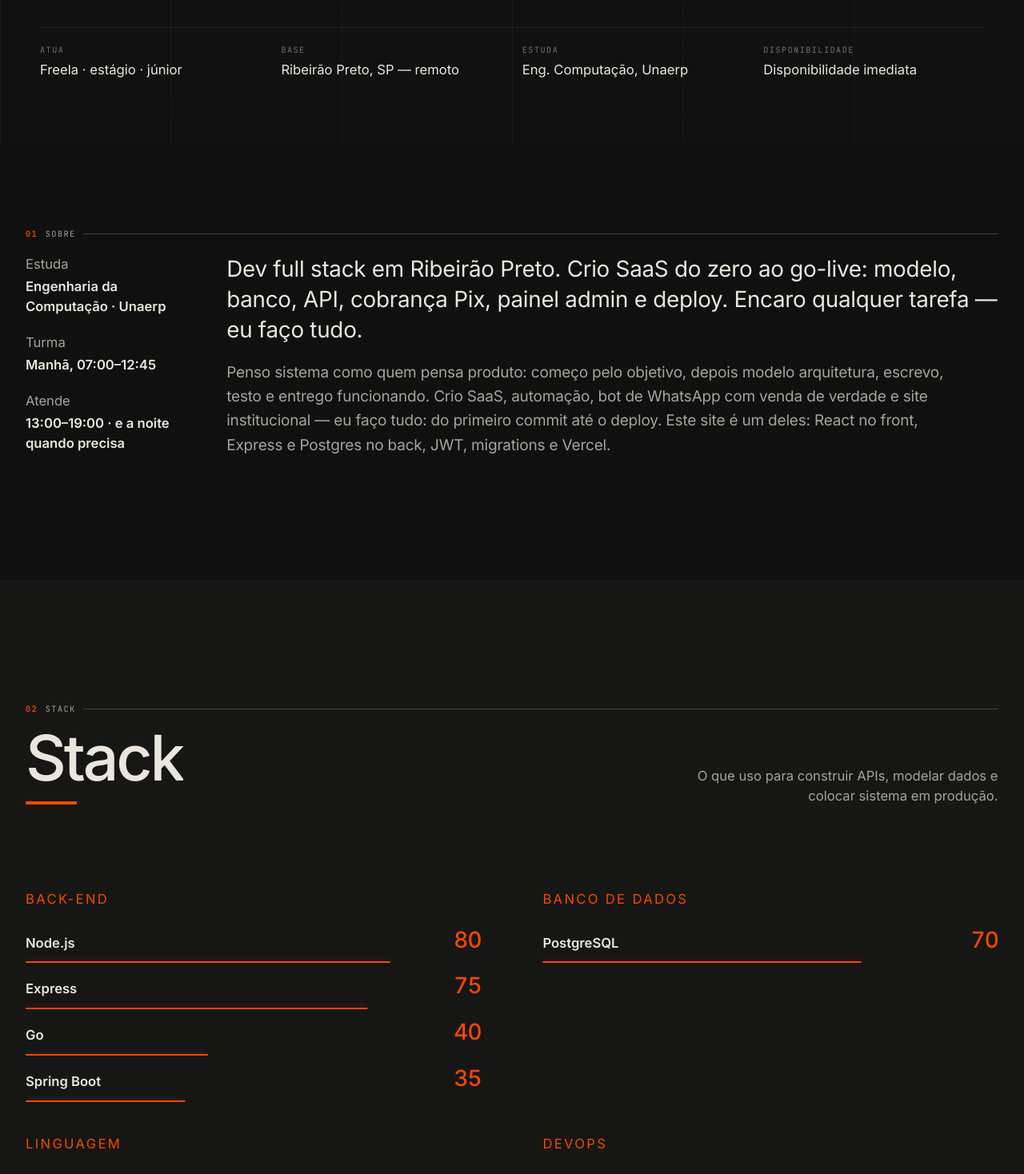
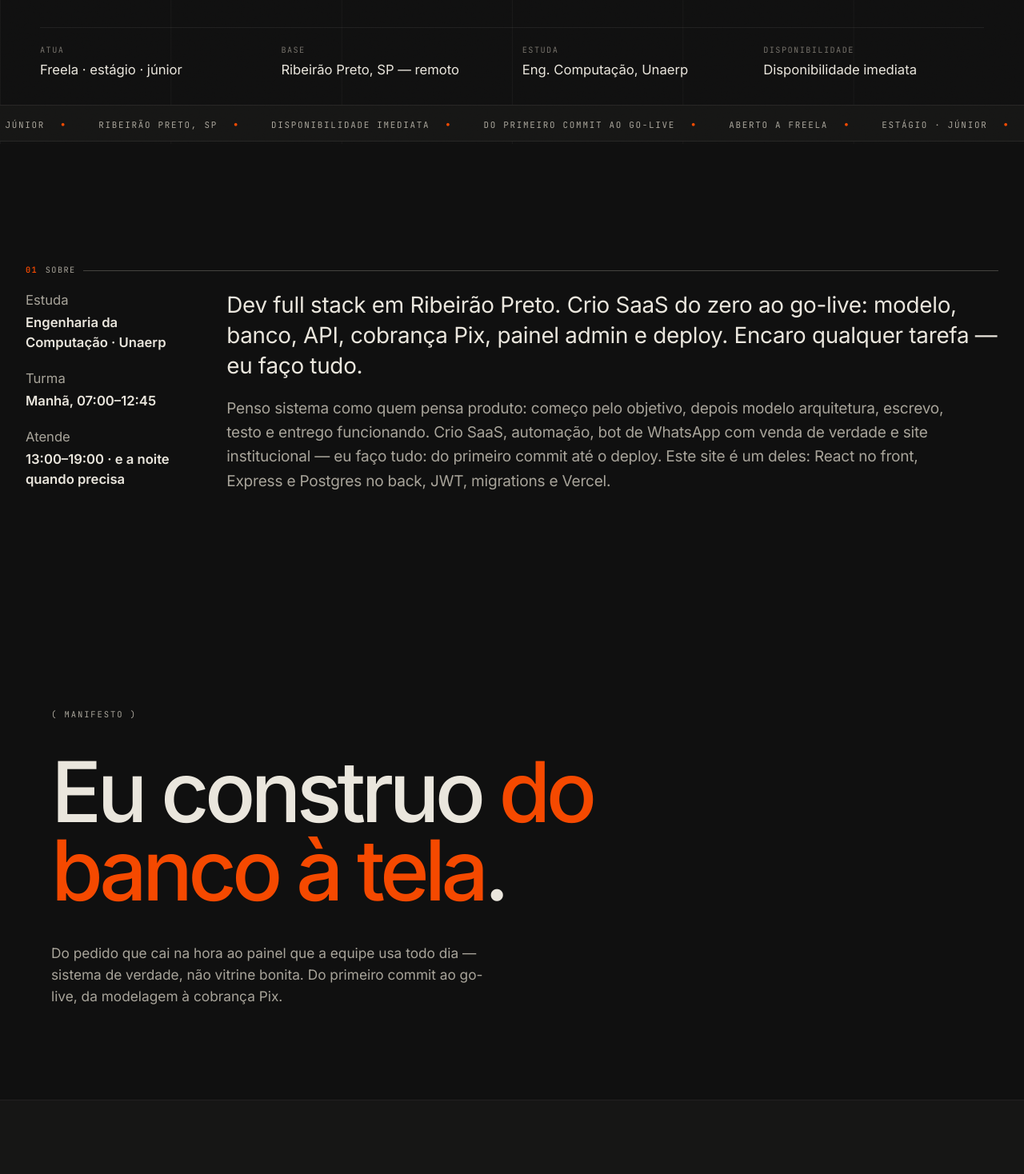
Before and after one commit to 2jjj/portfolio, a React (Vite) app: page / in a window 1280 px wide. Shown: the part 620-2088 px from the top of the page at 80% size. Built offline with nearby package versions, Linux system fonts and the light colour scheme; no server answers.

Commit message:
feat(site): manifesto, ticker, github open source e char-roll no hero

```diff
--- a/src/components/CodeChallenge.tsx
+++ b/src/components/CodeChallenge.tsx
@@ -109,7 +109,7 @@ const CodeChallenge = () => {
   return (
     <section className="challenge" aria-labelledby="challenge-title">
       <p className="band-kicker">
-        <span className="num">07</span>Teste
+        <span className="num">08</span>Teste
       </p>
       <h2 id="challenge-title" className="challenge-title">
         Você aguenta código ao vivo?
--- a/src/components/Contact.tsx
+++ b/src/components/Contact.tsx
@@ -63,7 +63,7 @@ const Contact = () => {
   return (
     <section id="contact" className="band">
       <div className="page">
-        <p className="band-kicker"><span className="num">06</span>Contato</p>
+        <p className="band-kicker"><span className="num">07</span>Contato</p>
         <div className="contact-row reveal">
           <p className="contact-sentence">
             Aceito vaga júnior, estágio e projeto fechado.
--- a/src/components/GitHubSection.tsx
+++ b/src/components/GitHubSection.tsx
@@ -1,22 +1,28 @@
 import { ArrowUpRight, GitFork, Github, Star } from "lucide-react";
 import { useGitHubRepos } from "@/hooks/use-public-api";
 
+/**
+ * Open source — prova viva de GitHub público.
+ */
 const GitHubSection = () => {
   const { data: repos } = useGitHubRepos();
 
   if (repos.length === 0) return null;
 
   return (
-    <section id="github" className="section">
-      <div className="section-inner">
-        <div className="section-label">Open source</div>
-        <h2 className="section-title marker-fill">
-          Código no <span>GitHub</span>
-        </h2>
-        <p className="section-copy">
-          Repositórios públicos que mostram como eu penso: APIs pequenas,
-          ferramentas de linha de comando e projetos full stack.
+    <section id="github" className="band">
+      <div className="page">
+        <p className="band-kicker">
+          <span className="num">05</span>Open source
         </p>
+
+        <div className="band-head reveal">
+          <h2>Código no GitHub</h2>
+          <p>
+            Repositórios públicos que mostram como eu penso: APIs pequenas,
+            ferramentas de linha de comando e projetos full stack.
+          </p>
+        </div>
 
         <div className="github-grid">
           {repos.slice(0, 4).map((repo, index) => (
--- a/src/components/Hero.tsx
+++ b/src/components/Hero.tsx
@@ -27,7 +27,24 @@ const Hero = () => {
           Desenvolvedor full stack — {location}
         </p>
 
-        <h1 className="hero-name">Pedro Sakamoto</h1>
+        <h1 className="hero-name" aria-label="Pedro Sakamoto">
+          {"Pedro Sakamoto".split("").map((ch, index) =>
+            ch === " " ? (
+              <span key={index} className="hero-ch hero-ch-space" aria-hidden="true">
+                &nbsp;
+              </span>
+            ) : (
+              <span
+                key={index}
+                className="hero-ch"
+                aria-hidden="true"
+                style={{ transitionDelay: `${index * 22}ms` }}
+              >
+                {ch}
+              </span>
+            )
+          )}
+        </h1>
 
         <p className="hero-lede">{description}</p>
 
--- /dev/null
+++ b/src/components/Manifesto.tsx
@@ -0,0 +1,51 @@
+import { useEffect, useRef } from "react";
+
+/**
+ * Manifesto: a frase grande antes do meu raio-x.
+ * Aparece com clip-path wipe, como corte de filme.
+ */
+const Manifesto = () => {
+  const ref = useRef<HTMLElement | null>(null);
+
+  useEffect(() => {
+    const el = ref.current;
+    if (!el) return;
+
+    if (window.matchMedia("(prefers-reduced-motion: reduce)").matches) {
+      el.classList.add("is-in");
+      return;
+    }
+
+    const observer = new IntersectionObserver(
+      (entries) => {
+        entries.forEach((entry) => {
+          if (entry.isIntersecting) {
+            el.classList.add("is-in");
+            observer.disconnect();
+          }
+        });
+      },
+      { threshold: 0.35 }
+    );
+    observer.observe(el);
+    return () => observer.disconnect();
+  }, []);
+
+  return (
+    <section id="manifesto" className="manifesto" ref={ref} aria-label="Manifesto">
+      <div className="page">
+        <p className="manifesto-kicker">( manifesto )</p>
+        <h2 className="manifesto-heavy">
+          Eu construo <em>do banco à tela</em>.
+        </h2>
+        <p className="manifesto-sub">
+          Do pedido que cai na hora ao painel que a equipe usa todo dia —
+          sistema de verdade, não vitrine bonita. Do primeiro commit ao go-live,
+          da modelagem à cobrança Pix.
+        </p>
+      </div>
+    </section>
+  );
+};
+
+export default Manifesto;
--- a/src/components/Services.tsx
+++ b/src/components/Services.tsx
@@ -14,7 +14,7 @@ const Services = () => {
   return (
     <section id="servicos" className="band">
       <div className="page">
-        <p className="band-kicker"><span className="num">05</span>Serviços</p>
+        <p className="band-kicker"><span className="num">06</span>Serviços</p>
         <div className="band-head reveal">
           <h2>Serviços</h2>
           <p>
--- /dev/null
+++ b/src/components/Ticker.tsx
@@ -0,0 +1,26 @@
+const ITEMS = [
+  "ABERTO A FREELA",
+  "ESTÁGIO · JÚNIOR",
+  "RIBEIRÃO PRETO, SP",
+  "DISPONIBILIDADE IMEDIATA",
+  "DO PRIMEIRO COMMIT AO GO-LIVE",
+];
+
+const Ticker = () => {
+  const line = [...ITEMS, ...ITEMS];
+
+  return (
+    <div className="ticker" role="presentation" aria-hidden="true">
+      <div className="ticker-track">
+        {line.map((item, index) => (
+          <span key={`${item}-${index}`} className="ticker-item">
+            {item}
+            <span className="ticker-dot">●</span>
+          </span>
+        ))}
+      </div>
+    </div>
+  );
+};
+
+export default Ticker;
--- /dev/null
+++ b/src/extras.css
@@ -0,0 +1,146 @@
+/* ---------------------------------------------------------------
+   Extras: ticker marquee, manifesto e char-roll no hero
+   --------------------------------------------------------------- */
+
+.ticker {
+  position: relative;
+  z-index: 5;
+  overflow: hidden;
+  white-space: nowrap;
+  border-top: 1px solid var(--border);
+  border-bottom: 1px solid var(--border);
+  padding-block: 0.62rem;
+  background: var(--surface);
+}
+
+.ticker-track {
+  display: inline-flex;
+  align-items: center;
+  gap: 2.5rem;
+  width: max-content;
+  animation: ticker-move 30s linear infinite;
+}
+
+.ticker-item {
+  display: inline-flex;
+  align-items: center;
+  gap: 1.25rem;
+  font-family: 'JetBrains Mono', monospace;
+  font-size: 0.68rem;
+  letter-spacing: 0.16em;
+  text-transform: uppercase;
+  color: var(--muted);
+}
+
+.ticker-dot {
+  color: var(--accent);
+  font-size: 0.55rem;
+}
+
+.ticker:hover .ticker-track {
+  animation-play-state: paused;
+}
+
+@keyframes ticker-move {
+  from {
+    transform: translateX(0);
+  }
+  to {
+    transform: translateX(-50%);
+  }
+}
+
+@media (prefers-reduced-motion: reduce) {
+  .ticker-track {
+    animation: none;
+  }
+}
+
+/* -----------------------------------------------------------------
+   Hero: caracteres rolam no hover, com stagger
+   ----------------------------------------------------------------- */
+
+.hero-ch {
+  display: inline-block;
+  transition:
+    transform 0.5s var(--ease-out-expo),
+    color 0.5s var(--ease);
+  will-change: transform;
+}
+
+.hero-name:hover .hero-ch {
+  transform: translateY(-0.085em);
+  color: var(--accent);
+}
+
+.hero-name:focus-within .hero-ch {
+  transform: none;
+}
+
+/* -----------------------------------------------------------------
+   Manifesto: corte de filme com wipe no h2
+   ----------------------------------------------------------------- */
+
+.manifesto {
+  position: relative;
+  padding: clamp(5rem, 9vw, 8rem) var(--gutter);
+  border-bottom: 1px solid var(--border);
+  overflow: clip;
+}
+
+.manifesto-kicker {
+  font-family: 'JetBrains Mono', monospace;
+  font-size: 0.66rem;
+  letter-spacing: 0.18em;
+  text-transform: uppercase;
+  color: var(--muted);
+  margin: 0 0 2.4rem;
+}
+
+.manifesto-heavy {
+  margin: 0;
+  max-width: 13ch;
+  font-size: clamp(2.6rem, 8.2vw, 6.6rem);
+  line-height: 0.94;
+  letter-spacing: -0.055em;
+  font-weight: 500;
+  color: var(--ink);
+}
+
+.manifesto-heavy em {
+  font-style: normal;
+  color: var(--accent);
+}
+
+.manifesto-sub {
+  margin: 2.6rem 0 0;
+  max-width: 52ch;
+  font-size: clamp(1rem, 1.35vw, 1.2rem);
+  line-height: 1.55;
+  color: var(--muted);
+}
+
+.manifesto .manifesto-heavy,
+.manifesto .manifesto-sub,
+.manifesto .manifesto-kicker {
+  opacity: 0;
+  transform: translateY(28px);
+  transition:
+    opacity 0.7s var(--ease),
+    transform 0.7s var(--ease);
+}
+
+.manifesto.is-in .manifesto-heavy,
+.manifesto.is-in .manifesto-sub,
+.manifesto.is-in .manifesto-kicker {
+  opacity: 1;
+  transform: none;
+}
+
+.manifesto.is-in .manifesto-sub {
+  transition-delay: 0.08s;
+}
+
+.manifesto.is-in .manifesto-kicker {
+  transition-delay: 0.02s;
+}
--- a/src/main.tsx
+++ b/src/main.tsx
@@ -5,5 +5,6 @@ import "./editorial.css";
 import "./contact-sheet.css";
 import "./challenge.css";
 import "./projects-motion.css";
+import "./extras.css";
 
 createRoot(document.getElementById("root")!).render(<App />);
--- a/src/pages/Index.tsx
+++ b/src/pages/Index.tsx
@@ -1,9 +1,12 @@
 import Navbar from "@/components/Navbar";
 import Hero from "@/components/Hero";
+import Ticker from "@/components/Ticker";
 import About from "@/components/About";
+import Manifesto from "@/components/Manifesto";
 import Skills from "@/components/Skills";
 import Projects from "@/components/Projects";
 import Work from "@/components/Work";
+import GitHubSection from "@/components/GitHubSection";
 import Services from "@/components/Services";
 import Contact from "@/components/Contact";
 import CodeChallenge from "@/components/CodeChallenge";
@@ -18,10 +21,13 @@ const Index = () => {
       <Navbar />
       <main id="conteudo" tabIndex={-1}>
         <Hero />
+        <Ticker />
         <About />
+        <Manifesto />
         <Skills />
         <Projects />
         <Work />
+        <GitHubSection />
         <Services />
         <Contact />
         <CodeChallenge />
```
